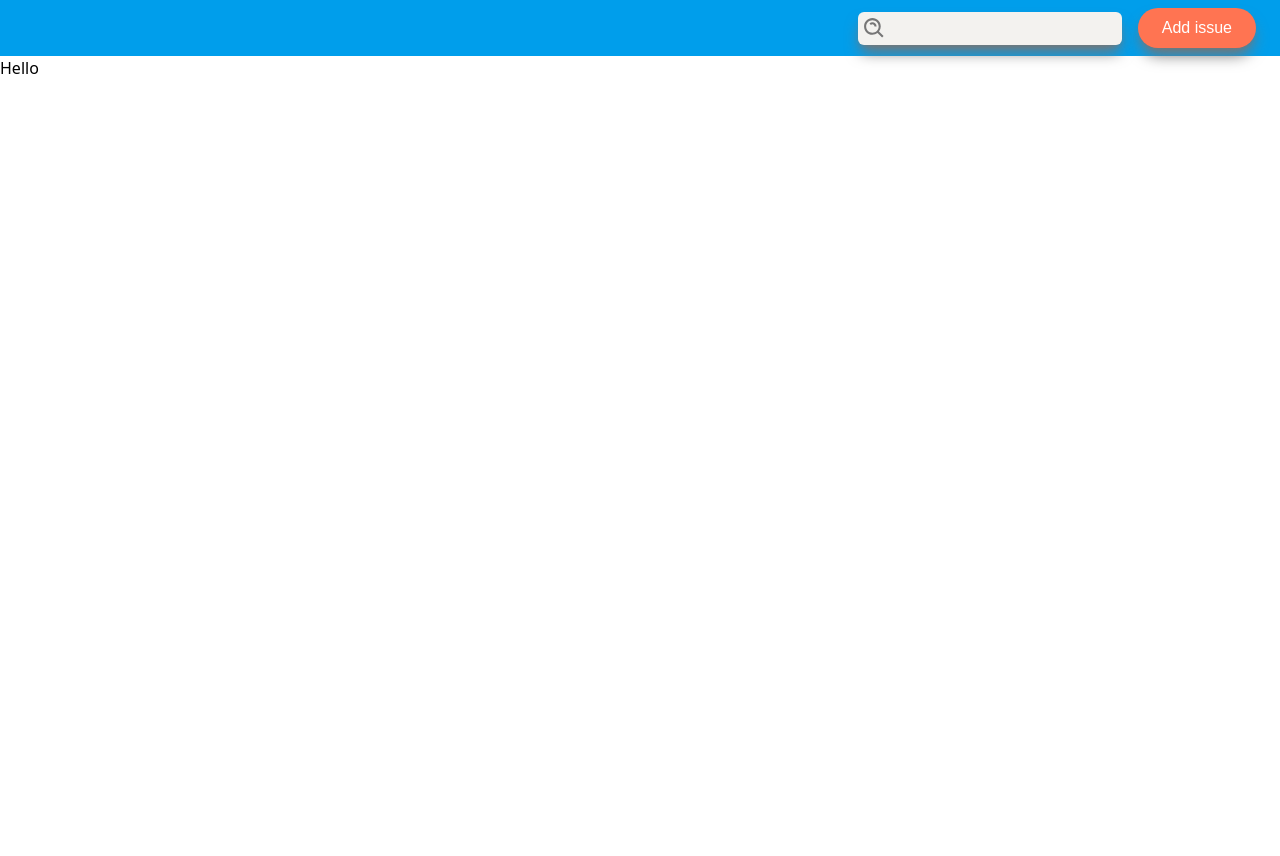
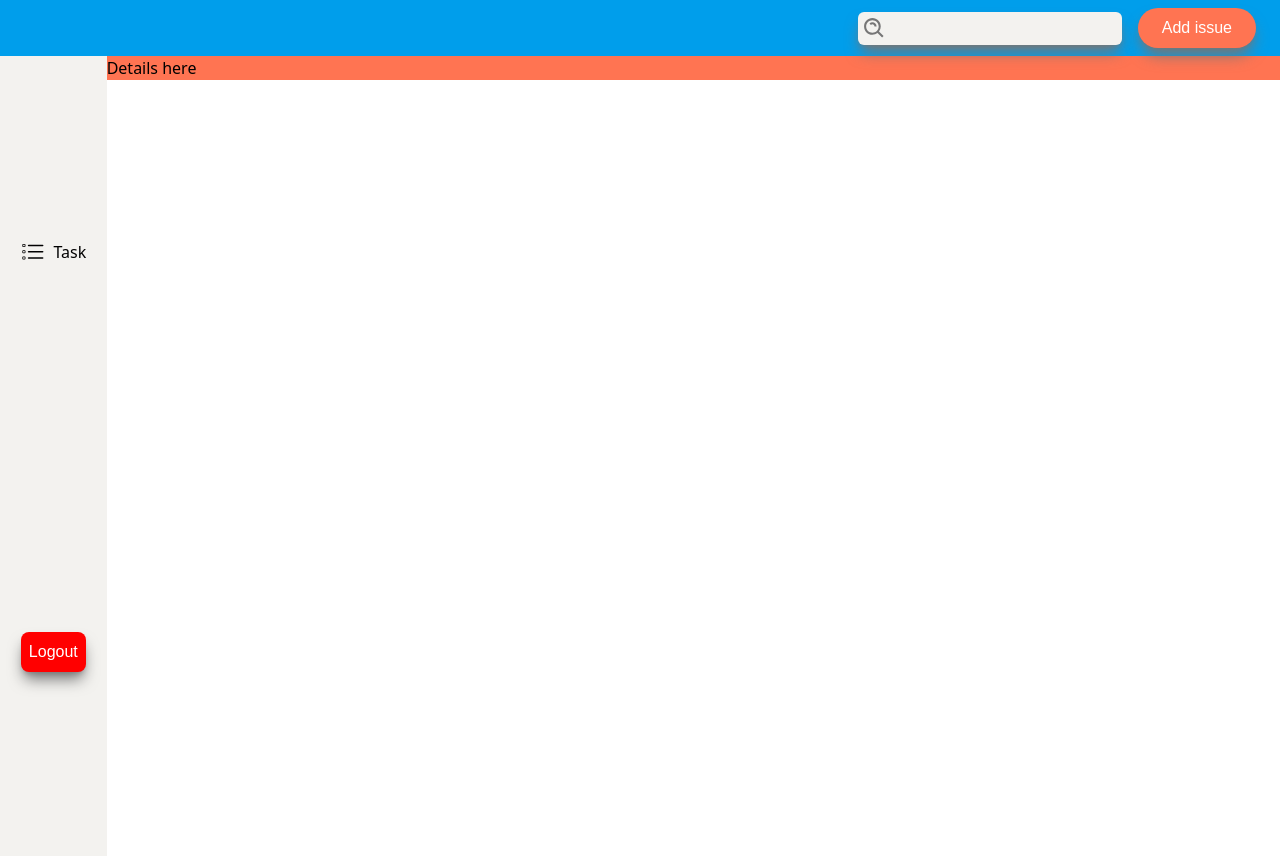
Before and after one commit to Shoetan/issue-tracker-vite, a React (Vite) app: page /dashboard in a window 1280 px wide. Before the commit the page ends 800 px from the top, so only its background shows below. Built offline with nearby package versions, Linux system fonts and the light colour scheme.

Commit message:
started adding the dasboard aside

```diff
--- a/src/components/dashboard.jsx
+++ b/src/components/dashboard.jsx
@@ -1,5 +1,6 @@
 import DashboardNav from '../components/dashboard_nav'
 import DashboardAside from './dashboard_aside';
+import DashboardMain from './dashboard_main';
 
 
 const Dashboard = () => {
@@ -10,6 +11,7 @@ const Dashboard = () => {
       </div>
       <div className="flex">
              <DashboardAside />
+            <DashboardMain/>
       </div>
 
 
--- a/src/components/dashboard_aside.jsx
+++ b/src/components/dashboard_aside.jsx
@@ -1,7 +1,23 @@
+import {BsListTask} from 'react-icons/bs'
+
+
 const DashboardAside = () => {
     return (
-        <div>
-            Hello
+        <div className=" w-1/12 bg-primary-color h-screen flex flex-col items-center justify-around">
+          {/* menu icon */}
+          <div className="flex gap-2">
+              {/* icon */}
+              <BsListTask
+                  size="25"
+                  color="black"
+              />
+              {/* text */}
+              <h4>Task</h4>
+          </div>
+          <div>
+                <button className="font-poppins bg-red-color text-white-color p-2 rounded-lg shadow-lg shadow-black-color">Logout</button>
+          </div>
+
         </div>
      );
 }
--- a/src/components/dashboard_main.jsx
+++ b/src/components/dashboard_main.jsx
@@ -0,0 +1,9 @@
+const DashboardMain = () => {
+    return (
+        <div className="w-11/12   bg-accent-color  h-fit">
+            Details here
+        </div>
+     );
+}
+
+export default DashboardMain;
--- a/tailwind.config.js
+++ b/tailwind.config.js
@@ -14,6 +14,7 @@ module.exports = {
         'primary-color': '#f3f2ef',
         'accent-color': '#FF7452',
         'secondary-color': '#009EEB',
+        'red-color': '#FF0000',
 
       },
       fontFamily: {
```
